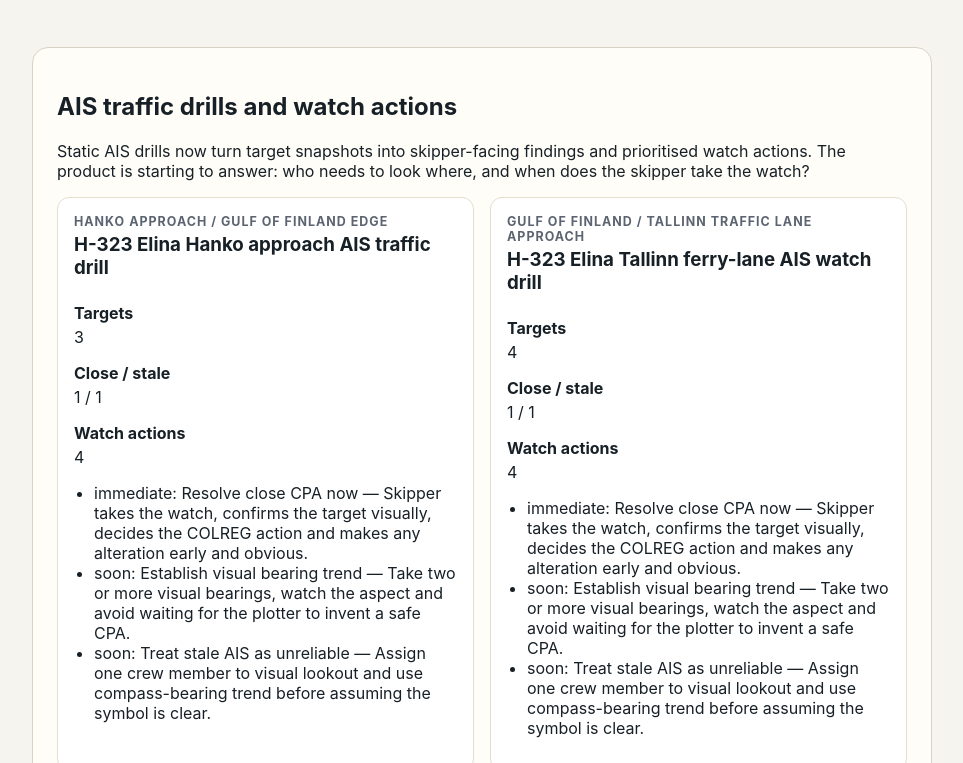
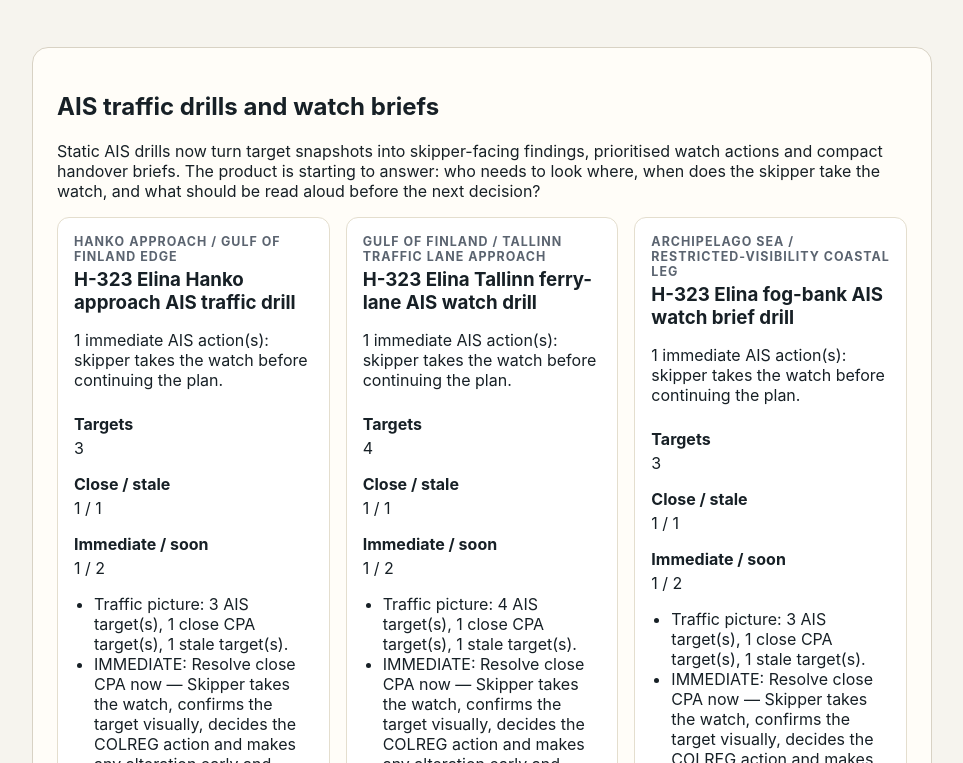
Before and after one commit to polimux/Nautikool, a SvelteKit app: page / in a window 1280 px wide. Shown: the part 2837-3600 px from the top of the page, without its empty margins (158-1121 px from the left). Built offline with nearby package versions, Linux system fonts and the light colour scheme.

Commit message:
Show AIS watch briefs on landing page

```diff
--- a/src/routes/+page.svelte
+++ b/src/routes/+page.svelte
@@ -1,7 +1,7 @@
 <script lang="ts">
+  import { coreAisWatchBriefDrills } from '$lib/content/aisWatchBriefs';
   import { coreChecklistTemplates, departureReadinessTemplate } from '$lib/content/checklistTemplates';
   import {
-    coreAisTrafficDrills,
     h323ElinaNmeaNetworkProfile,
     h323ElinaNmeaNetworkSummary
   } from '$lib/content/nmeaNetworks';
@@ -25,7 +25,7 @@
   const starterRiskAssessments = coreRiskAssessments;
   const starterNmeaNetwork = h323ElinaNmeaNetworkProfile;
   const starterNmeaSummary = h323ElinaNmeaNetworkSummary;
-  const starterAisDrills = coreAisTrafficDrills;
+  const starterAisDrills = coreAisWatchBriefDrills;
   const navigationEquipment = getVesselEquipmentByCategory(starterVessel, 'navigation');
   const safetyEquipment = getVesselEquipmentByCategory(starterVessel, 'safety');
 </script>
@@ -180,17 +180,18 @@
   </section>
 
   <section aria-labelledby="ais-title">
-    <h2 id="ais-title">AIS traffic drills and watch actions</h2>
+    <h2 id="ais-title">AIS traffic drills and watch briefs</h2>
     <p>
-      Static AIS drills now turn target snapshots into skipper-facing findings and prioritised watch
-      actions. The product is starting to answer: who needs to look where, and when does the skipper
-      take the watch?
+      Static AIS drills now turn target snapshots into skipper-facing findings, prioritised watch
+      actions and compact handover briefs. The product is starting to answer: who needs to look where,
+      when does the skipper take the watch, and what should be read aloud before the next decision?
     </p>
     <div class="network-list">
       {#each starterAisDrills as drill}
         <article>
           <p class="template-category">{drill.scenario.area}</p>
           <h3>{drill.scenario.title}</h3>
+          <p>{drill.brief.headline}</p>
           <dl>
             <div>
               <dt>Targets</dt>
@@ -201,13 +202,13 @@
               <dd>{drill.summary.closeTargets} / {drill.summary.staleTargets}</dd>
             </div>
             <div>
-              <dt>Watch actions</dt>
-              <dd>{drill.summary.watchActions.length}</dd>
+              <dt>Immediate / soon</dt>
+              <dd>{drill.brief.immediateActions.length} / {drill.brief.soonActions.length}</dd>
             </div>
           </dl>
           <ul>
-            {#each drill.summary.watchActions.slice(0, 3) as action}
-              <li>{action.priority}: {action.label} — {action.crewInstruction}</li>
+            {#each drill.brief.watchHandover.slice(0, 4) as line}
+              <li>{line}</li>
             {/each}
           </ul>
         </article>
```
